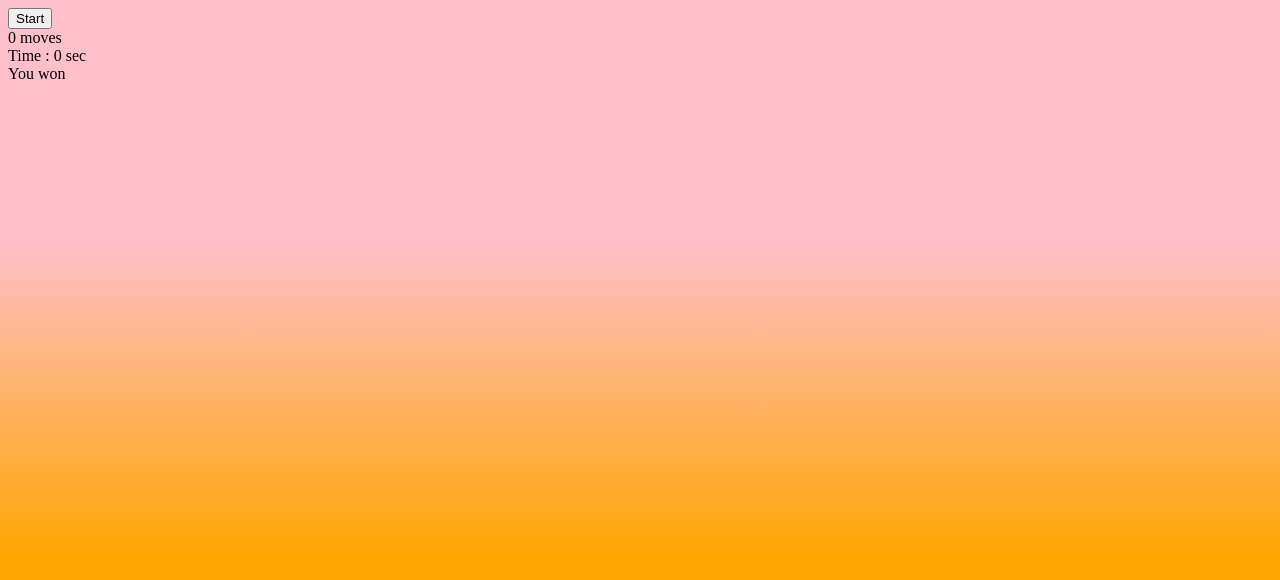
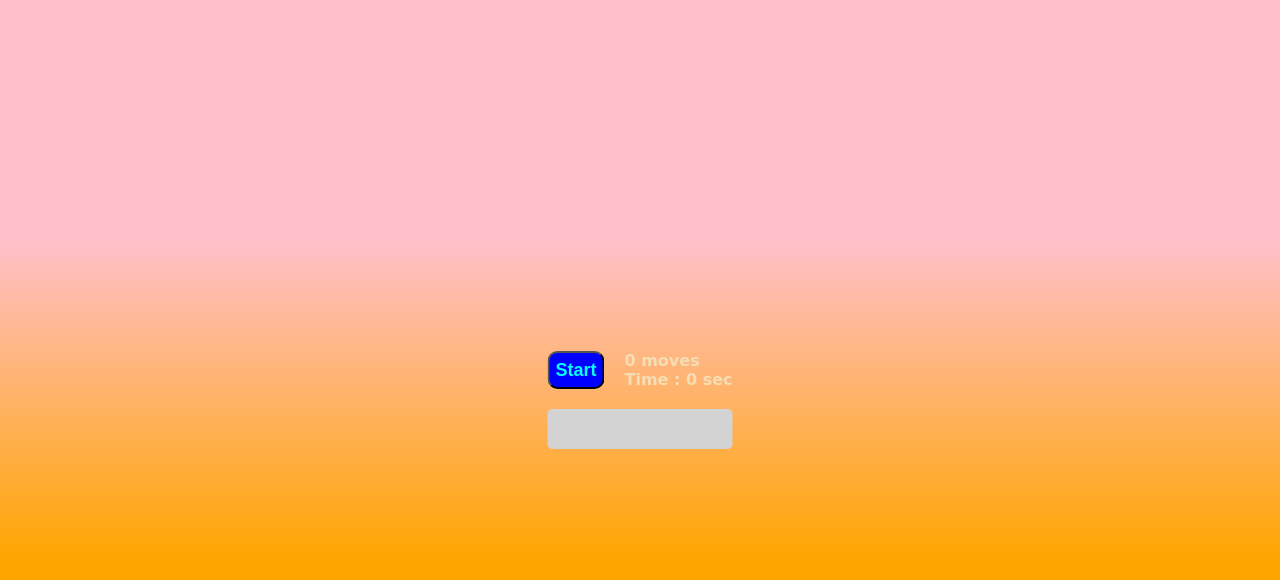
Before and after one commit to fay-simotwo/Memory-game, a plain HTML site: page index.html in a window 1280 px wide. Drawn offline with Linux system fonts and the light colour scheme.

Commit message:
updated syles

```diff
--- a/index.css
+++ b/index.css
@@ -2,4 +2,99 @@ html{
     width: 100%;
     height: 100%;
     background:linear-gradient(pink 30%,orange 70%) ;
+    font-family: cursive;
+    overflow: hidden;
 }
+.game{
+    position: absolute;
+    top: 50%;
+    left: 50%;
+    transform: translate(-50%, -50%);
+}
+.controls{
+    display: flex;
+    gap:20px;
+    margin-bottom: 20px;
+}
+button{
+    background: blue;
+    color: aqua;
+    border-radius: 10px ;
+    border: 5px solid none;
+    cursor: pointer;
+    font-family: Arial, Helvetica, sans-serif;
+    font-size: large;
+    font-weight: 700;
+}
+.disabled{
+    color: brown;
+}
+.stats{
+    color: wheat;
+    font-weight: 800;
+
+}
+.board-container{
+    position: relative;
+}
+.board, .win{
+    border-radius: 5px;
+    box-shadow: 25px;
+    background-color:lightgrey;
+    transition: transform.6s cubic-bezier(0.4, 0.0, 0.2,1);
+    backface-visibility: hidden;
+
+}
+.board{
+    padding:20px;
+    display: grid;
+    grid-template-columns: repeat(4, auto);
+    grid-gap:20px;
+}
+.board-container.flipped.board{
+    transform: rotateY(180deg) rotateZ(50deg);
+}
+.board-container.flipped.win{
+    transform: rotateY(0) rotateZ(0);
+}
+.card{
+    position:relative;
+    width: 100px;
+    cursor: pointer;
+}
+.card-front, .card-back{
+    position:absolute;
+    border-radius: 5px;
+    width: 100%;
+    height: 100%;
+    background-color: black;
+    transition: transform .6s cubic-bezier(0.4, 0.0, 0.2,1);
+    backface-visibility: hidden;
+}
+.card-back{
+    transform:rotateY(180deg) rotateZ(50deg);
+    font-size: 28pt;
+    user-select: none;
+    text-align: center;
+    line-height: 100px;
+    background-color: rgb(221, 221, 235);
+}
+.card.flipped .card-front{
+    transform:rotateY(180deg) rotateZ(50deg);
+}
+.card.flipped .card-back{
+    transform:rotateY(0) rotateZ(0);
+}
+.win{
+    position:absolute;
+    top:0;
+    left:0;
+    width: 100%;
+    height: 100%;
+    text-align: center;
+    background-color: wheat;
+    transform:rotateY(180deg) rotateZ(50deg);
+}
+.highlight{
+    color: rgb(197, 147, 72);
+}
--- a/index.html
+++ b/index.html
@@ -19,7 +19,7 @@
        </div>
      <div class="board-container">
         <div class="board" data-dimension="4"></div>
-        <div class="win">You won</div>
+        <div class="win">You won!</div>
      </div>
     </div>
 </body>
```
